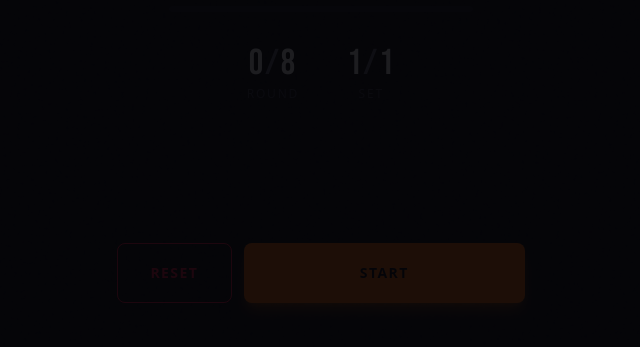
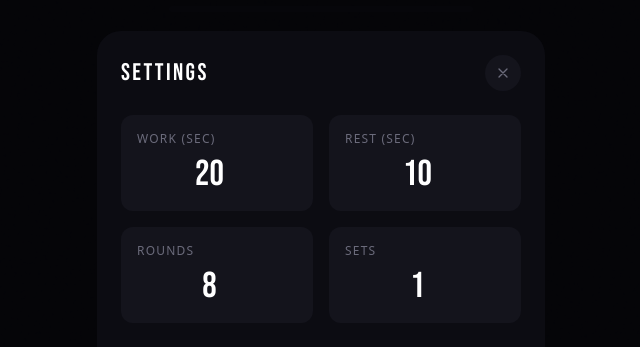
Before and after one commit to zyuapp/just-tabata, a plain HTML site: page index.html in a window 1280 px wide. Both pictures are taken after a click on the button 822 px from the left and 46 px from the top of the page. Shown: the part 453-800 px from the top of the page, without its empty margins (319-959 px from the left). Drawn offline with nearby package versions, Linux system fonts and the light colour scheme.

Commit message:
Fix settings panel with inline styles instead of classList

```diff
--- a/index.html
+++ b/index.html
@@ -160,8 +160,8 @@
         </div>
     </div>
 
-    <div id="settingsOverlay" class="settings-overlay fixed inset-0 bg-bg-primary/90 z-50 opacity-0 pointer-events-none transition-opacity duration-300">
-        <div class="settings-panel fixed bottom-0 left-0 right-0 bg-bg-secondary rounded-t-3xl p-6 pb-6 max-w-md mx-auto z-50 translate-y-full transition-transform duration-300" style="transition-timing-function: cubic-bezier(0.32, 0.72, 0, 1);">
+    <div id="settingsOverlay" class="settings-overlay fixed inset-0 bg-bg-primary/90 z-50 transition-opacity duration-300" style="opacity: 0; visibility: hidden;">
+        <div class="settings-panel fixed bottom-0 left-0 right-0 bg-bg-secondary rounded-t-3xl p-6 pb-6 max-w-md mx-auto z-50 transition-transform duration-300" style="transform: translateY(100%); transition-timing-function: cubic-bezier(0.32, 0.72, 0, 1);">
             <div class="flex justify-between items-center mb-6">
                 <div class="font-display text-2xl tracking-[0.1em]">SETTINGS</div>
                 <button id="settingsClose" class="w-9 h-9 bg-bg-tertiary rounded-full flex items-center justify-center cursor-pointer">
@@ -412,14 +412,14 @@
         }
 
         function openSettings() {
-            elements.settingsOverlay.classList.remove('opacity-0', 'pointer-events-none');
-            elements.settingsOverlay.classList.add('opacity-100');
+            elements.settingsOverlay.style.opacity = '1';
+            elements.settingsOverlay.style.visibility = 'visible';
             elements.settingsPanel.style.transform = 'translateY(0)';
         }
 
         function closeSettings() {
-            elements.settingsOverlay.classList.add('opacity-0', 'pointer-events-none');
-            elements.settingsOverlay.classList.remove('opacity-100');
+            elements.settingsOverlay.style.opacity = '0';
+            elements.settingsOverlay.style.visibility = 'hidden';
             elements.settingsPanel.style.transform = 'translateY(100%)';
         }
 
```
